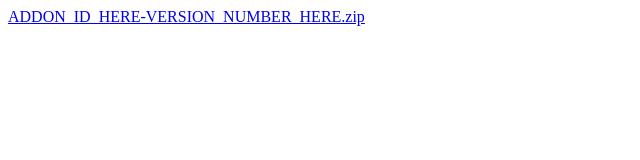
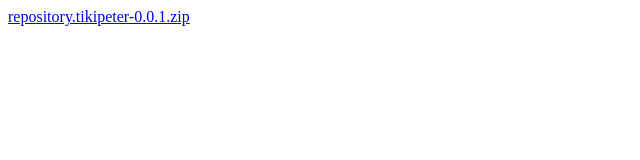
Before and after one commit to Dtowle87/dtowle87.github.io, a plain HTML site: page index.html in a window 1280 px wide. Shown: the whole page, without its empty margins (0-640 px from the left). Drawn offline with Linux system fonts and the light colour scheme.

Commit message:
Update index.html

```diff
--- a/index.html
+++ b/index.html
@@ -1,2 +1,2 @@
 <!DOCTYPE html>
-<a href="ADDON_ID_HERE-VERSION_NUMBER_HERE.zip">ADDON_ID_HERE-VERSION_NUMBER_HERE.zip</a>
+<a href="repository.tikipeter-0.0.1.zip">repository.tikipeter-0.0.1.zip</a>
```
